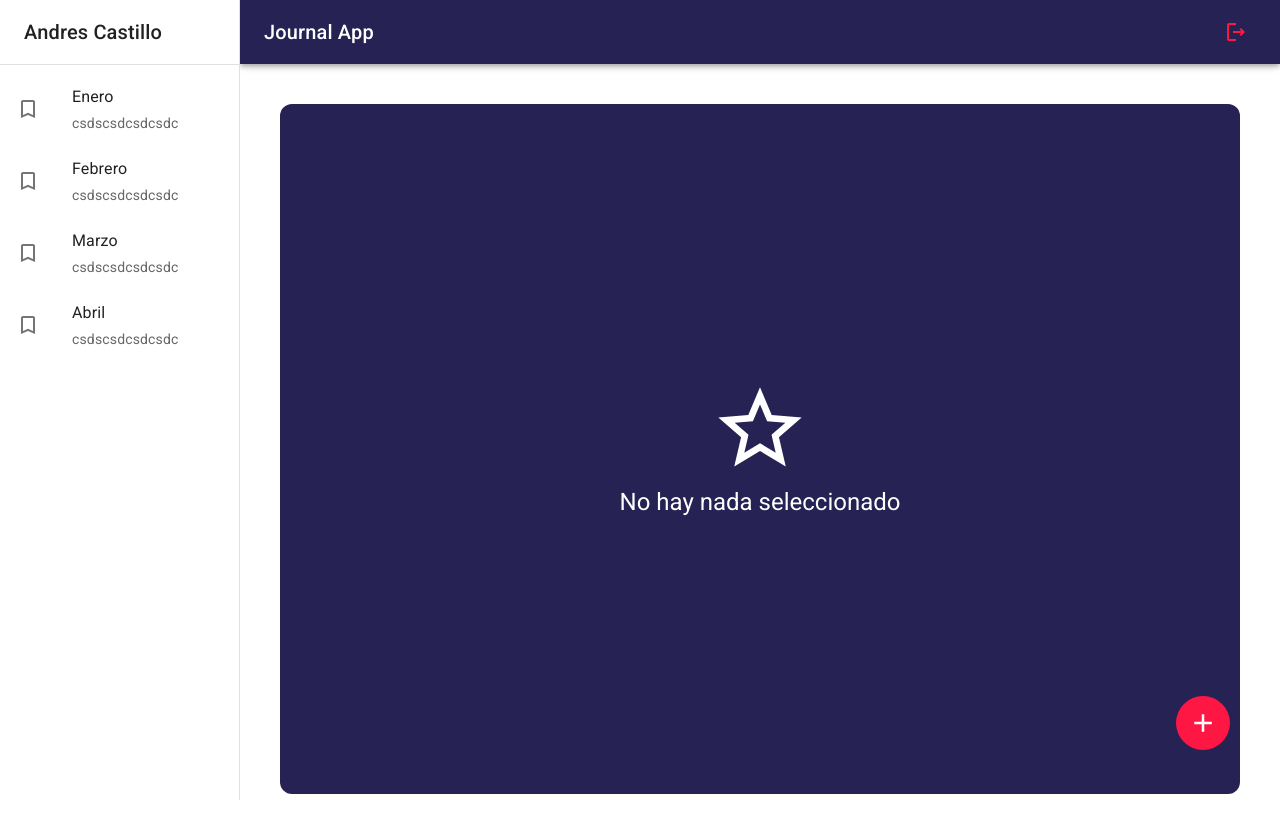
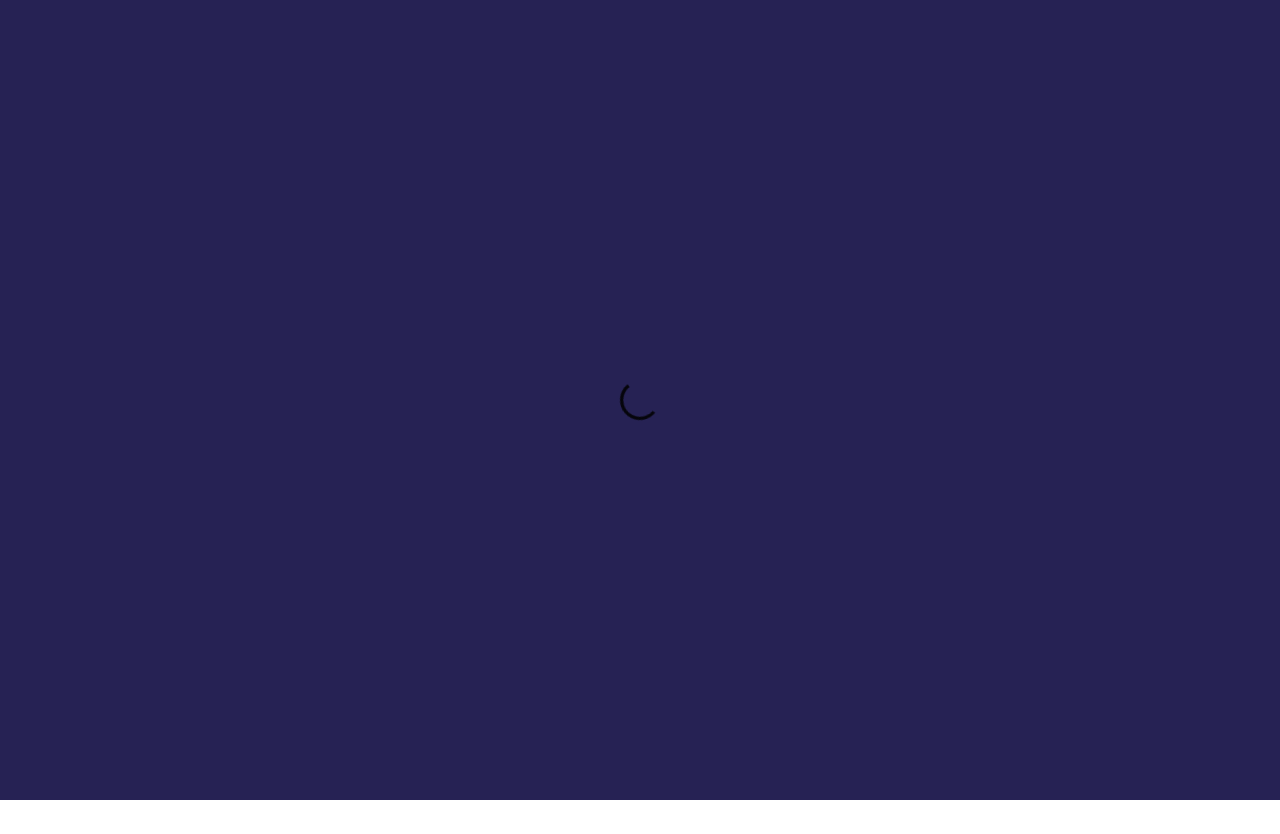
Before and after one commit to Arevelo27/journal-app, a React (Vite) app: page / in a window 1280 px wide. After the commit the page ends 800 px from the top, so only its background shows below. Built offline with nearby package versions, Linux system fonts and the light colour scheme.

Commit message:
Checking Authentication

```diff
--- a/src/router/AppRouter.jsx
+++ b/src/router/AppRouter.jsx
@@ -1,8 +1,17 @@
 import { Route, Routes } from 'react-router-dom';
 import { AuthRoutes } from '../auth/routes/AuthRoutes';
 import { JournalRoutes } from '../journal/routes/JournalRoutes';
+import { useSelector } from 'react-redux';
+import { CheckingAuth } from '../ui';
 
 export const AppRouter = () => {
+
+    const { status } = useSelector(state => state.auth)
+
+    if (status === 'checking') {
+        return <CheckingAuth />
+    }
+
     return (
         <Routes>
             {/* Login y Registro */}
--- a/src/store/auth/authSlice.js
+++ b/src/store/auth/authSlice.js
@@ -3,7 +3,7 @@ import { createSlice } from '@reduxjs/toolkit';
 export const authSlice = createSlice({
     name: 'auth',
     initialState: {
-        status: 'not-authenticated', // 'authenticated', 'not-authenticated
+        status: 'checking', // 'authenticated', 'not-authenticated
         uid: null,
         email: null,
         displayName: null,
--- /dev/null
+++ b/src/ui/components/CheckingAuth.jsx
@@ -0,0 +1,26 @@
+import { CircularProgress, Grid2 } from '@mui/material'
+
+export const CheckingAuth = () => {
+    return (
+        <Grid2
+            container
+            spacing={0} // Corregido aquí
+            direction="column"
+            alignItems="center"
+            justifyContent="center"
+            sx={{
+                minHeight: '100vh',
+                backgroundColor: 'primary.main',
+                padding: 4
+            }}
+        >
+            <Grid2 container
+                direction='row'
+                justifyContent='center'
+            >
+                <CircularProgress color='Warning'/>
+
+            </Grid2>
+        </Grid2>
+    )
+}
--- a/src/ui/index.js
+++ b/src/ui/index.js
@@ -1 +1 @@
-export * from './components'
+export * from './components/CheckingAuth'
```
